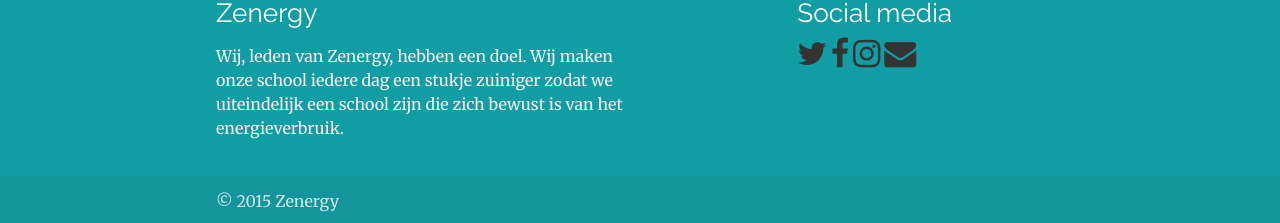
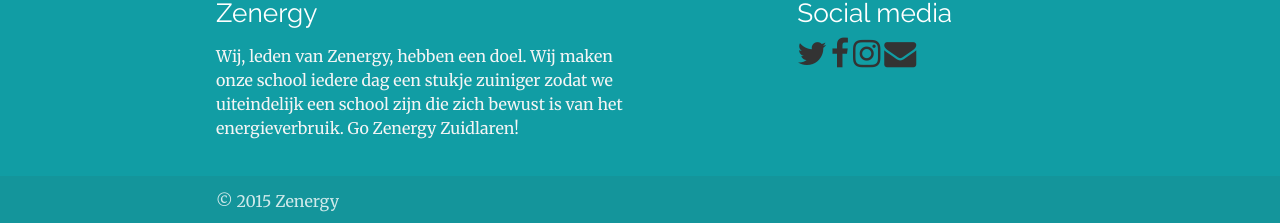
Before and after one commit to jasperwr/zenergy.jasperwr.github.io, a Jekyll site: the page built from index.html, in a window 1280 px wide. Shown: the part 1663-1886 px from the top of the page. Built offline with Jekyll 4.4.1, drawn with Linux system fonts in a browser that asks for light colours; nearby versions of some CDN libraries; comment, search, counter and statistics services are not loaded.

Commit message:
Update _config.yml

```diff
--- a/_config.yml
+++ b/_config.yml
@@ -2,11 +2,12 @@
 title: Zenergy
 email: your-email@domain.com
 description: > # this means to ignore newlines until "baseurl:"
-  Wij, leden van Zenergy, hebben een doel. Wij maken onze school iedere dag een stukje zuiniger zodat we uiteindelijk een school zijn die zich bewust is van het energieverbruik.
+  Wij, leden van Zenergy, hebben een doel. Wij maken onze school iedere dag een stukje zuiniger zodat we uiteindelijk een school zijn die zich bewust is van het energieverbruik. Go Zenergy Zuidlaren!
 baseurl: "" # the subpath of your site, e.g. /blog/
 url: "http://zernergy.github.io" # the base hostname & protocol for your site
 twitter_username: ---
 github_username:  ---
+keywords: Zenergy Zuidlaren, zenergy, doel, energieverbruik, Zenergy Zuidlaren
 
 # Build settings
 markdown: kramdown
```
